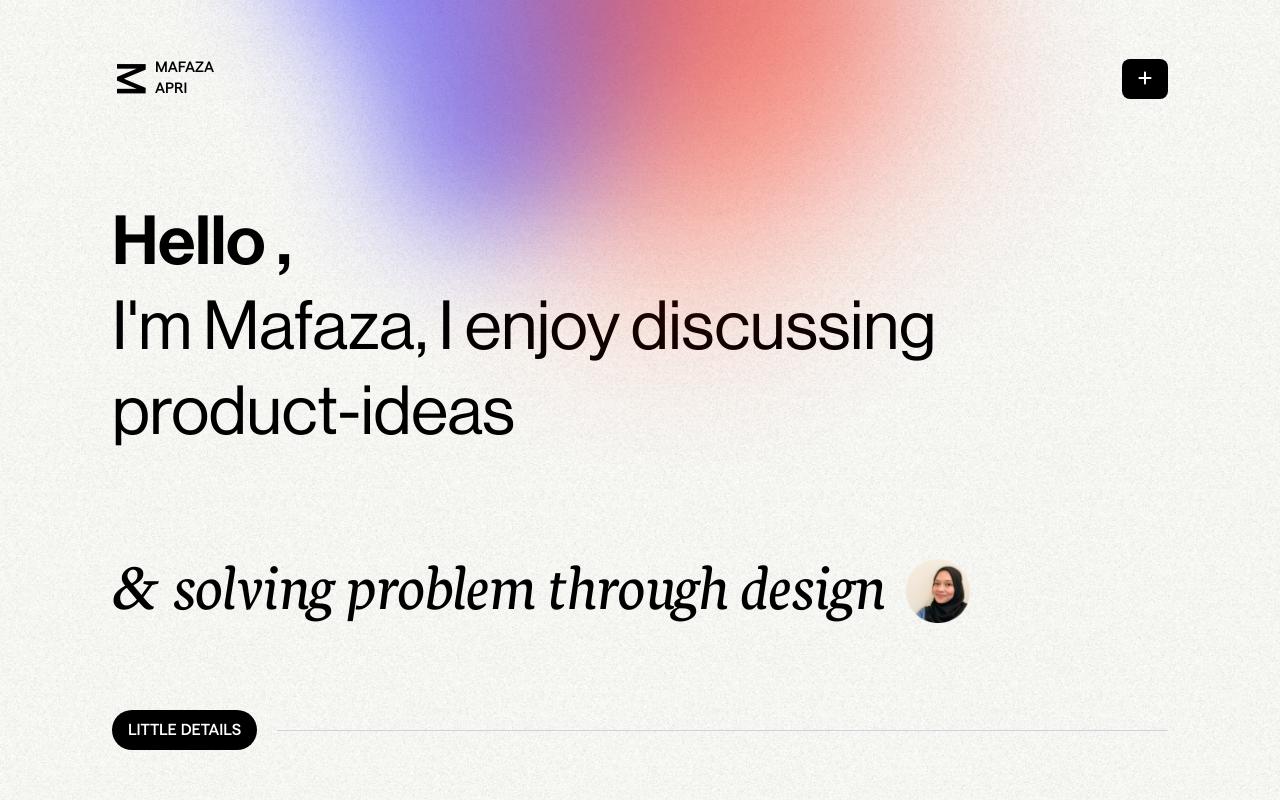
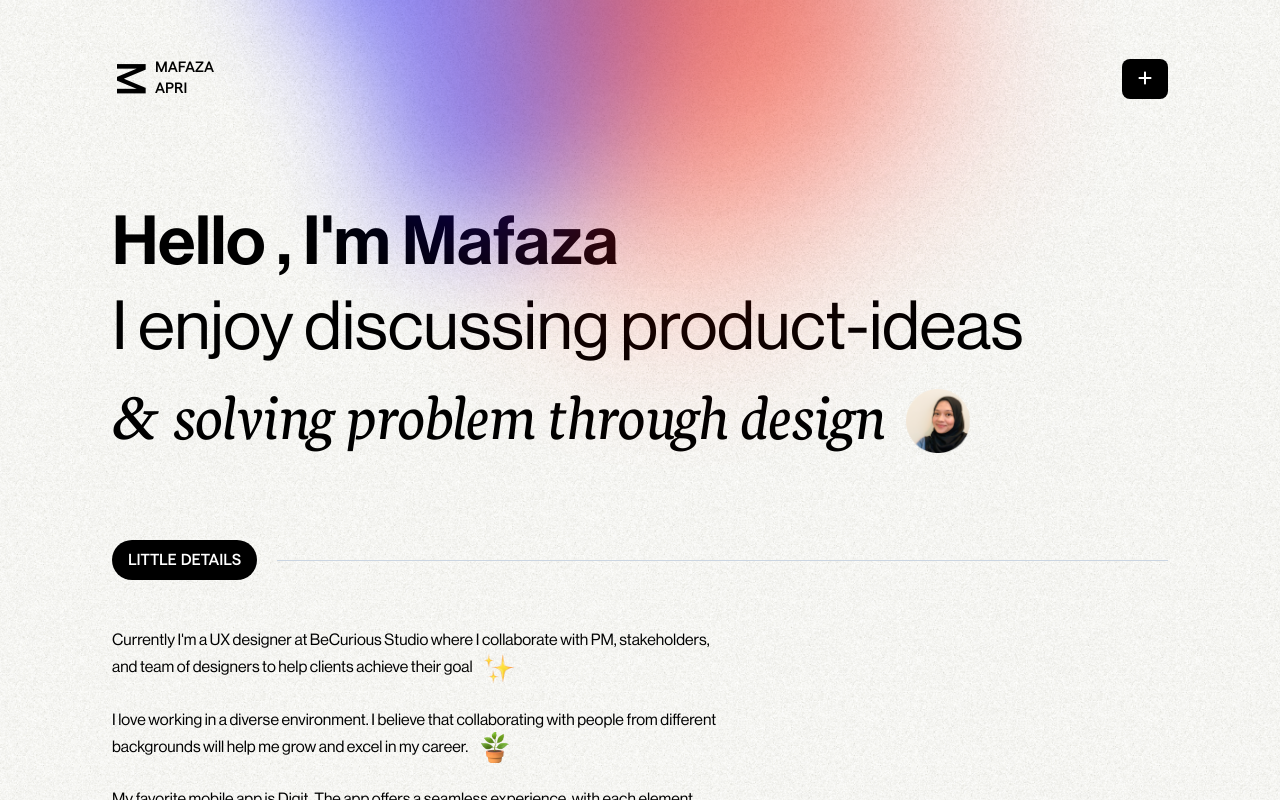
Before and after one commit to mafazaapri/mafazaapri.github.io, a React (Vite) app: page /#/about in a window 1280 px wide. Shown: the top 800 px of the page. Built offline with nearby package versions, Linux system fonts and the light colour scheme.

Commit message:
Update AboutPage.jsx

```diff
--- a/src/pages/AboutPage.jsx
+++ b/src/pages/AboutPage.jsx
@@ -19,16 +19,11 @@ export default function AboutPage() {
 
                   <div className="text-[2.5rem] lg:text-[4.25rem] text-start leading-tight lg-leading-[4rem] mr mt-16 lg:mt-40">
             <span className="font-medium">
-            Hello{" "},
+            Hello{" "}, I'm Mafaza
               <br/>
-
        </span>
-
-
                     <span className="font-small">
-I'm Mafaza,  I enjoy discussing product-ideas  <br/>
-
-
+ I enjoy discussing product-ideas
 
              <br/>  <span className="font-neuton italic"> & solving problem through design </span> <img src="/img/profile-pic.png" className="w-16 inline-block ms-2" />   </span>
 
```
